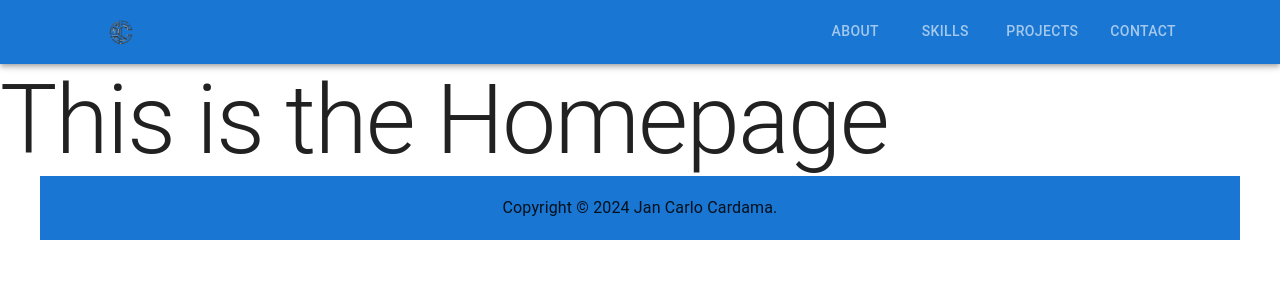
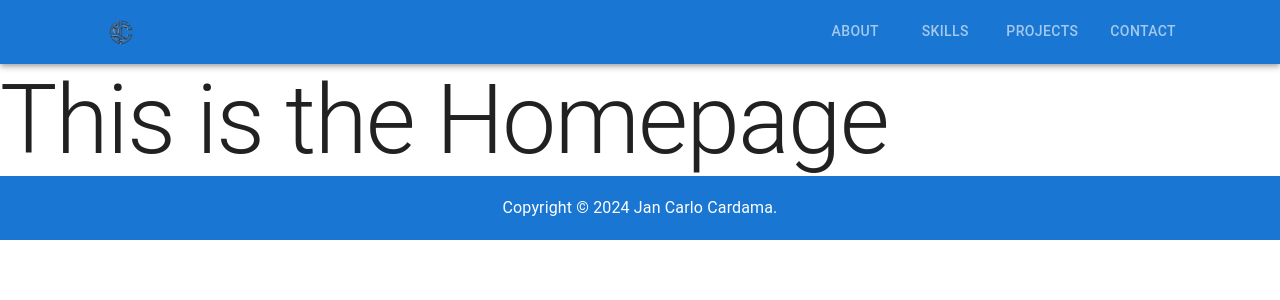
Before and after one commit to jcmcardama/test-landing-page, a React (Vite) app: page / in a window 1280 px wide. Shown: the top 300 px of the page. Built offline with nearby package versions, Linux system fonts and the light colour scheme.

Commit message:
fix footer

```diff
--- a/src/components/Footer.tsx
+++ b/src/components/Footer.tsx
@@ -1,9 +1,10 @@
-import { Container, styled, Typography } from "@mui/material";
+import { Box, styled, Typography } from "@mui/material";
 
-const StyledContainer = styled(Container)((theme) => {
+const StyledContainer = styled(Box)((theme) => {
     return {
         backgroundColor: theme.theme.palette.primary.main,
         padding: "20px 0",
+        color: theme.theme.palette.background.default
     };
 });
 
```
